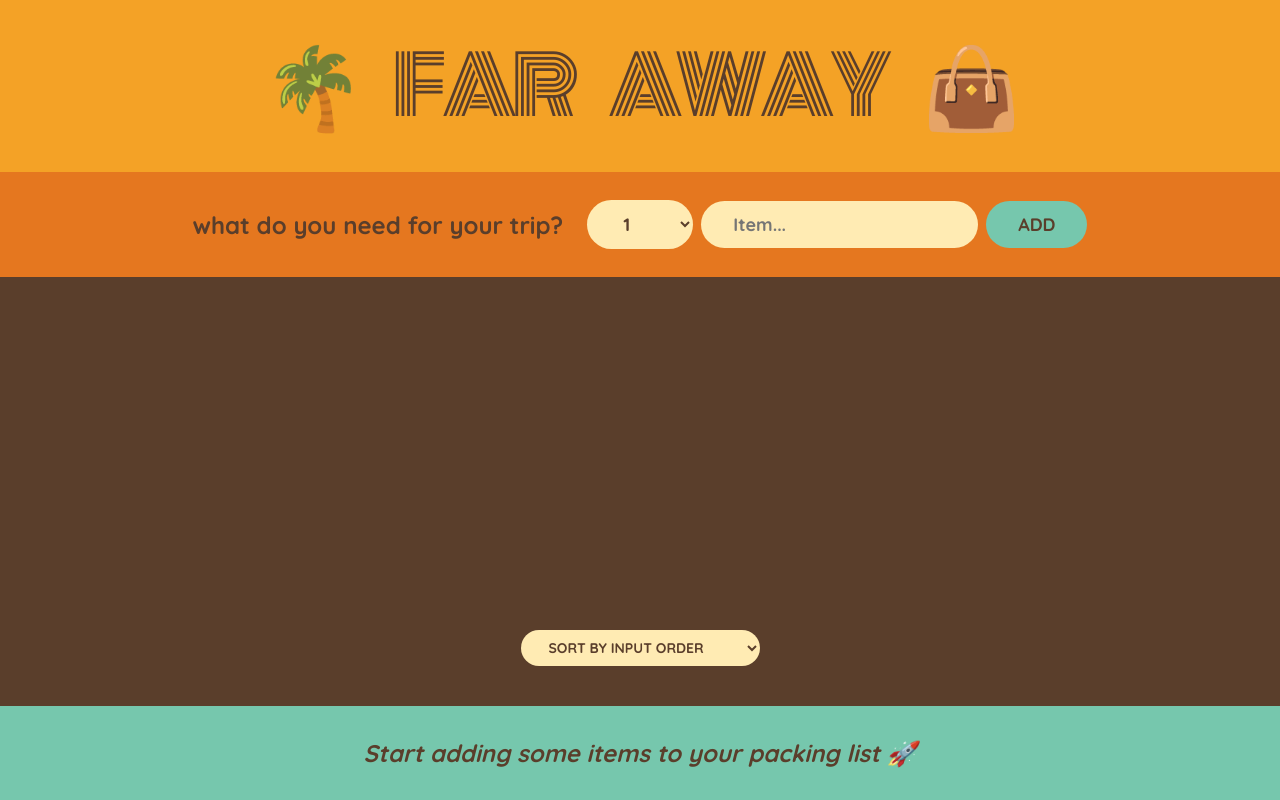
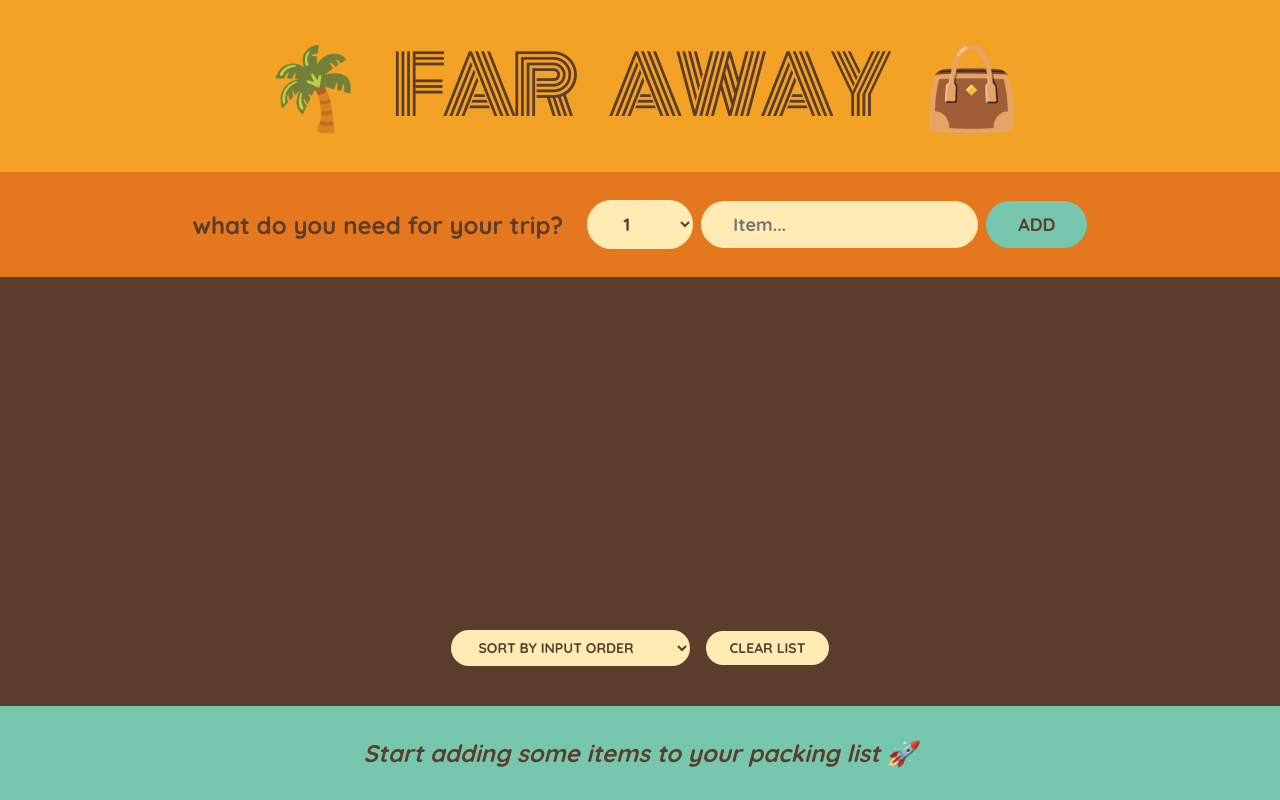
Before and after one commit to satyamkale27/Travel-list, a React (Create React App) app: page / in a window 1280 px wide. Built offline with nearby package versions, Linux system fonts and the light colour scheme.

Commit message:
added clear section

```diff
--- a/src/App.js
+++ b/src/App.js
@@ -4,7 +4,7 @@ export default function App() {
   const [items, setitems] = useState([]); // moved the state to parent component of packing list //
 
   function handleAddItems(item) {
-    console.log("item propppp", item); // used here to debug the code //
+    // console.log("item propppp", item.id); // used here to debug the code //
     setitems((items) => [...items, item]);
   }
 
@@ -40,7 +40,6 @@ function Logo() {
 function Form({ onAddItems }) {
   const [description, setdescription] = useState("");
   const [Quantity, setQuantity] = useState(1);
-
   function handelsubmit(e) {
     e.preventDefault(); // e is event handler and preventdefault()  function prevents reloading of page
     // (Number(e.target.value)) .value gives string so we used number function to get number and not string from .value
@@ -78,7 +77,10 @@ function Form({ onAddItems }) {
 }
 function PackingList({ items, onDeleteItem, onToggleItems }) {
   // onDeleteItem added new prop //
-
+  // console.log(
+  //   "deleteeeitem",
+  //   items.map((item) => item.id)
+  // ); // used to debug items //
   const [SortBy, setSortBy] = useState("input");
   let sortedItems;
 
@@ -111,6 +113,9 @@ function PackingList({ items, onDeleteItem, onToggleItems }) {
           <option value="description">Sort by description</option>
           <option value="packed">Sort by packed status</option>
         </select>
+        <button onClick={() => items.forEach((item) => onDeleteItem(item.id))}>
+          clear list
+        </button>
       </div>
     </div>
   );
```
